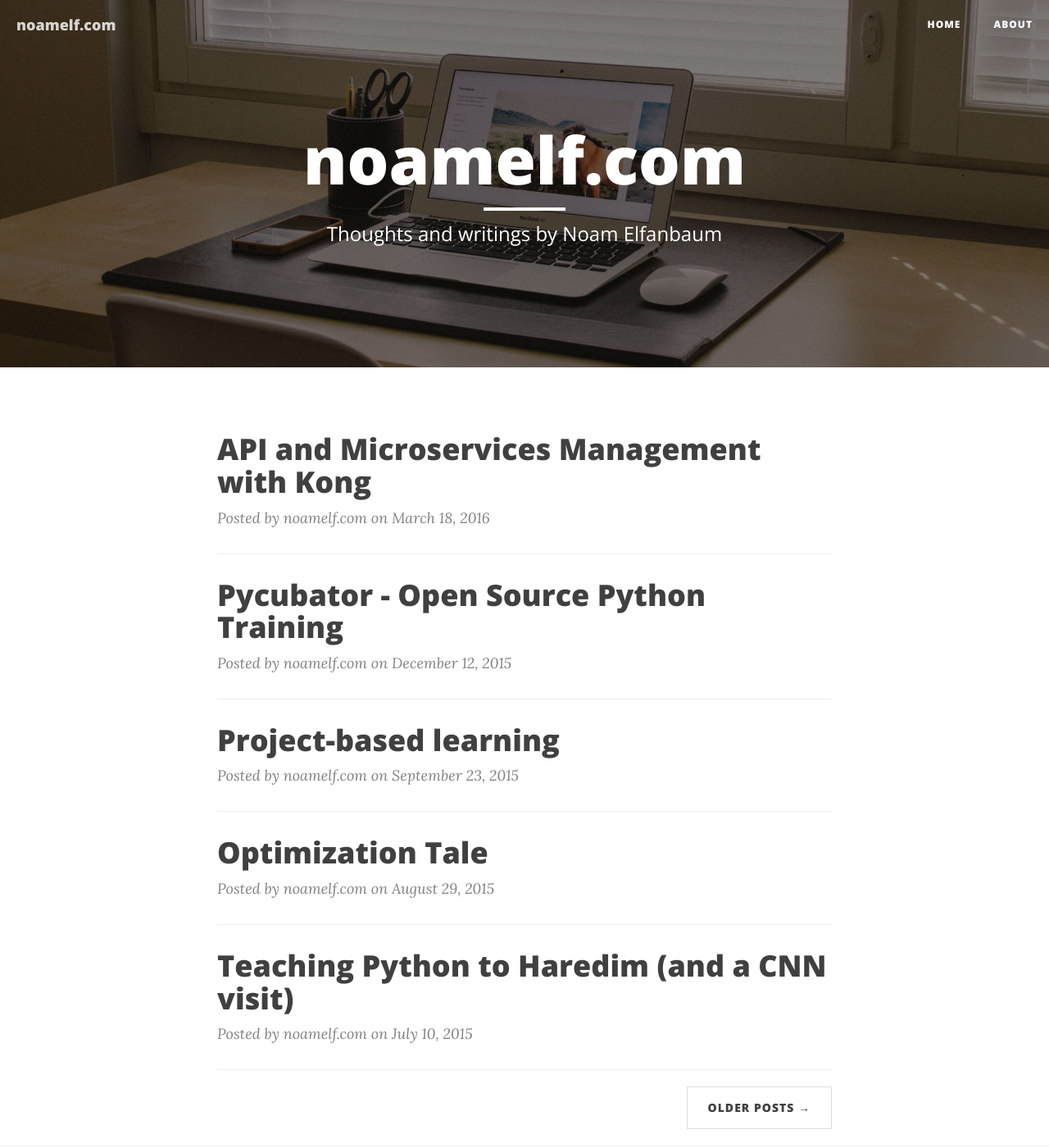
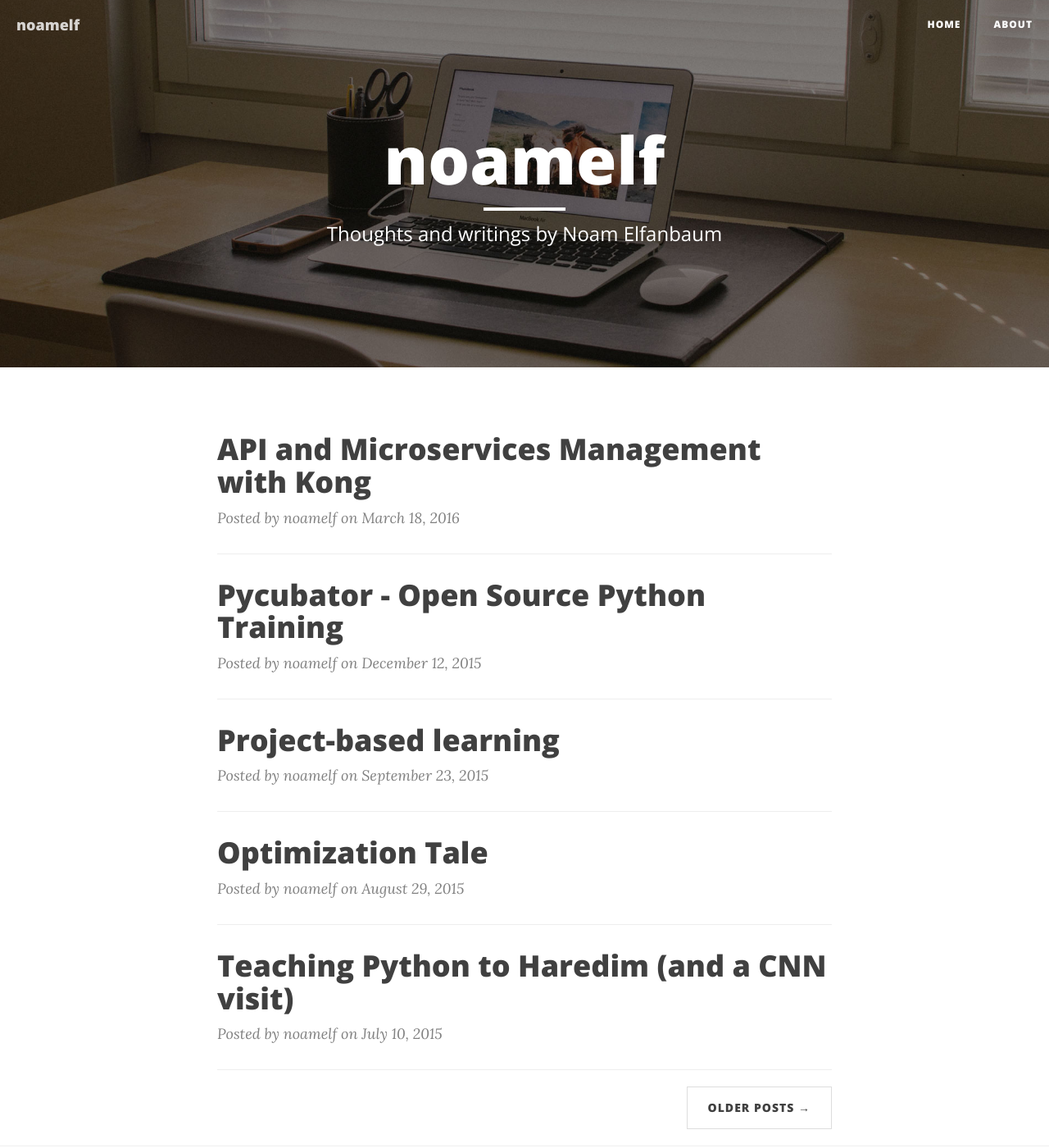
Before and after one commit to noamelf/noamelf.github.io, a Jekyll site: the page built from index.html, in a window 1280 px wide and 1400 px high. Shown: the whole window at 82% size. Built offline with Jekyll 4.4.1, drawn with Linux system fonts in a browser that asks for light colours; nearby versions of some CDN libraries; the list of posts is cut into pages by our own code.

Commit message:
Changed site name

```diff
--- a/_config.yml
+++ b/_config.yml
@@ -1,9 +1,9 @@
 # Site settings
-title: noamelf.com
+title: noamelf
 header-img: img/home-bg.jpg
 email: noamelf@gmail.com
 copyright_name: Noam Elfanbaum
-description: "Thoughts and writing by Noam Elfanbaum"
+description: "Thoughts and writings by Noam Elfanbaum"
 baseurl: ""
 url: "http://noamelf.github.io"
 twitter_username: noamelf
```
